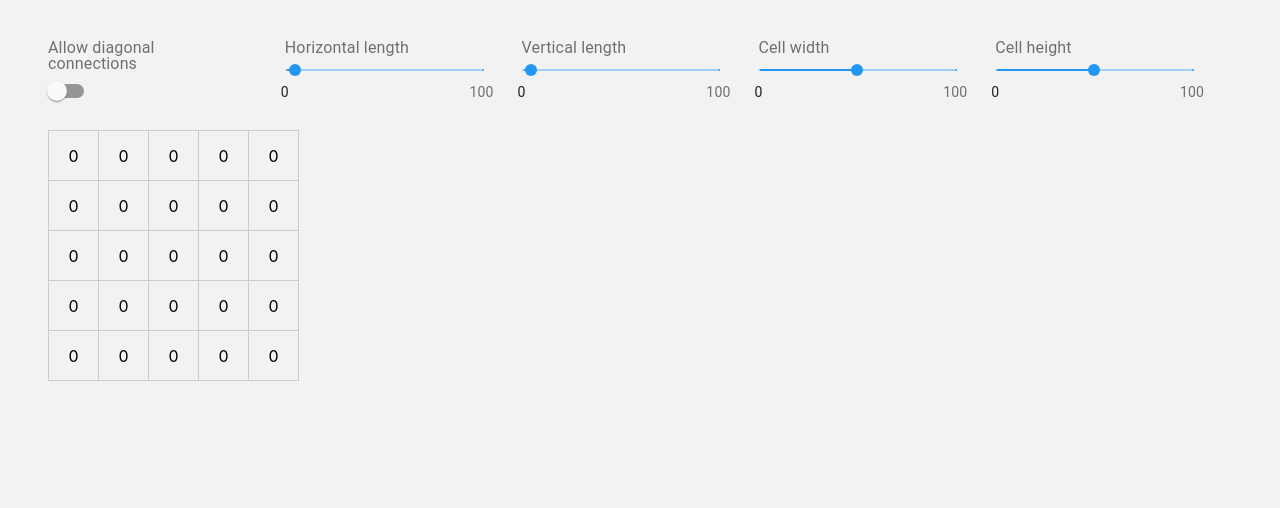
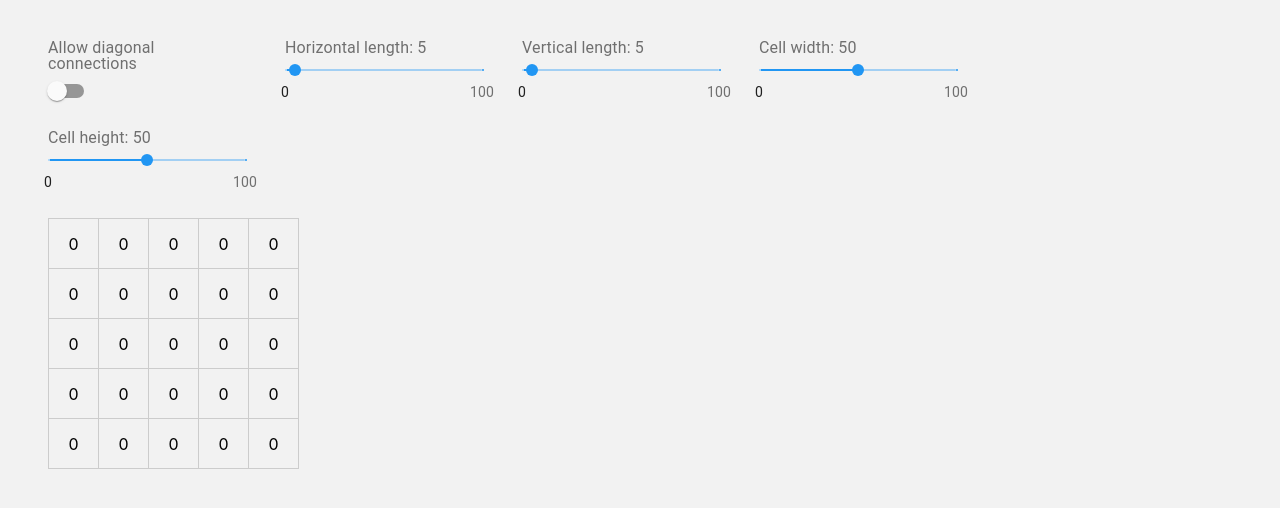
Before and after one commit to thisentirecitymustbepurged/jsimutis-grid-test-js, a React (Create React App) app: page / in a window 1280 px wide. Shown: the top 508 px of the page. Built offline with nearby package versions, Linux system fonts and the light colour scheme.

Commit message:
hoveredconnections, makin it osmewhat prettier

```diff
--- a/src/common/input/Input.js
+++ b/src/common/input/Input.js
@@ -4,17 +4,22 @@ import { Slider, Switch } from './types';
 import './Input.scss';
 
 const types = {
-  Slider,
-  Switch
+  Slider: {
+    input: Slider,
+    isValueLabelAllowed: true
+  },
+  Switch: {
+    input: Switch,
+  },
 };
 
 export const Input = props => {
-  const { type, label } = props;
-  const Component = types[type];
+  const { type, label, value } = props;
+  const { isValueLabelAllowed, input: Component } = types[type];
 
   return (
     <div className="input">
-      <InputLabel>{label}</InputLabel>
+      <InputLabel>{label}{`${isValueLabelAllowed ? `: ${value}` : ''}`}</InputLabel>
       <Component {...props} />
     </div>
   );
--- a/src/modules/grid/Grid.js
+++ b/src/modules/grid/Grid.js
@@ -11,12 +11,15 @@ const defaultGeneratorSettings = { x: { length: 5 }, y: { length: 5 }, cell: { w
 export class Grid extends Component {
   state = {
     generatorSettings: defaultGeneratorSettings,
+    hoveredConnections: null
   }
 
   render() {
     const { generatorSettings } = this.state;
     const { rows, cols, height, width } = generate(generatorSettings);
     const matrix = cols || rows;
+
+    console.log(this.state.hoveredConnections);
 
     return (
       <div className="grid">
--- a/src/modules/grid/Grid.scss
+++ b/src/modules/grid/Grid.scss
@@ -4,5 +4,6 @@
     border-top:1px solid #ccc;
     border-left:1px solid #ccc;
     position: relative;
+    transition: all 0.2s ease-out;
   }
 }
--- a/src/modules/grid/cell/Cell.js
+++ b/src/modules/grid/cell/Cell.js
@@ -22,17 +22,26 @@ const updateConnections = (cell, connections = new Map()) => {
 };
 
 export const Cell = ({ cell, Grid }) => {
+  const { hoveredConnections } = Grid.state;
   const { value, offset, connections, width, height } = cell;
   const { x: left, y: top } = offset;
-  const style = { width, height, left, top, background: value ? 'red' : '' };
+  const style = { width, height, left, top };
+  const className = `cell${hoveredConnections && hoveredConnections.get(cell) ? ' hover' : ''}${connections && connections.get(cell) ? ' active' : ''}`;
+  const setHoveredConnections = (event, latestCell = cell) => {
+    Grid.setState({ hoveredConnections: latestCell.connections });
+  };
+  const unsetHoveredConnections = () => {
+    Grid.setState({ hoveredConnections: null });
+  };
   const onClick = () => {
     cell.value = !value;
     updateConnections(cell);
+    cell.value ? setHoveredConnections(null, cell) : unsetHoveredConnections();
     Grid.forceUpdate();
   };
 
   return (
-    <div className="cell" style={style} onClick={onClick}>
+    <div className={className} style={style} onClick={onClick} onMouseEnter={setHoveredConnections} onMouseLeave={unsetHoveredConnections}>
       {connections ? connections.size : 0}
     </div>
   );
--- a/src/modules/grid/cell/Cell.scss
+++ b/src/modules/grid/cell/Cell.scss
@@ -6,4 +6,15 @@
   justify-content: center;
   border-right: 1px solid #ccc;
   border-bottom: 1px solid #ccc;
+  transition: all 0.1s ease-out;
+  user-select: none;
+  &.active {
+    background: #F79191
+  }
+  &.hover {
+    z-index: 2;
+    border: 0;
+    background: #FC3D3D;
+    transform: scale(1.1);
+  }
 }
--- a/src/modules/grid/controls/Controls.scss
+++ b/src/modules/grid/controls/Controls.scss
@@ -1,5 +1,6 @@
 .controls {
   display: flex;
+  flex-wrap: wrap;
   > * {
     margin-right: 40px;
     margin-bottom: 20px;
```
Also changed, not shown: 1 other file (tests, documents, lock files or other folders).
